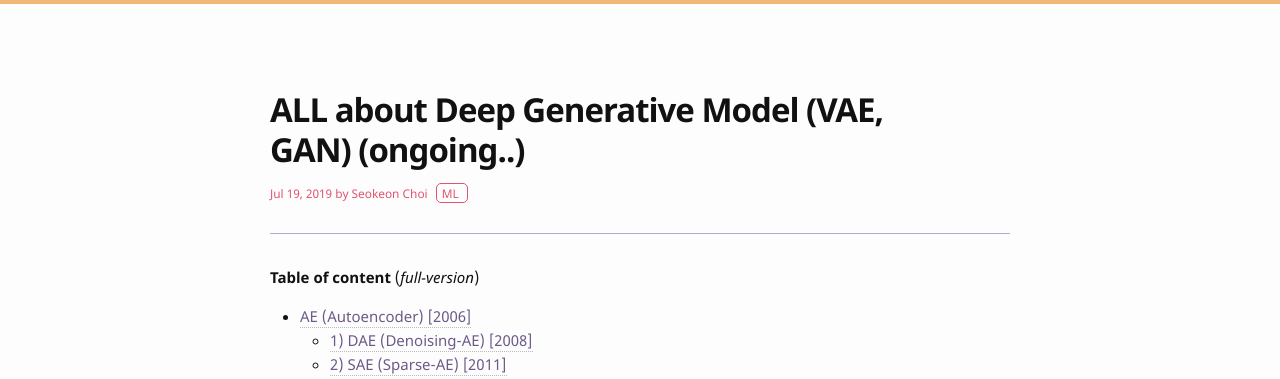
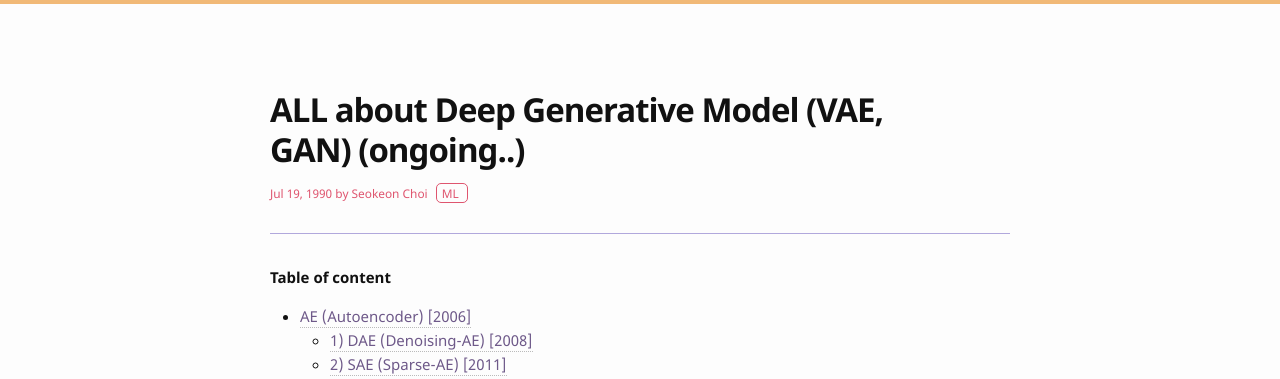
Before and after one commit to bismex/bismex.github.io, a Jekyll site: the page built from _posts/1990-07-19-ALL-DGM.md, in a window 1280 px wide and 900 px high. Shown: the top 379 px of the window. Built offline with Jekyll 4.4.1, drawn with Linux system fonts in a browser that asks for light colours.

Commit message:
Update and rename 2019-07-24-ALL-DGM.md to 1990-07-19-ALL-DGM.md

```diff
--- a/_posts/2019-07-24-ALL-DGM.md
+++ b/_posts/1990-07-19-ALL-DGM.md
@@ -1,7 +1,7 @@
 ---
 layout: post
 title: "ALL about Deep Generative Model (VAE, GAN) (ongoing..)"
-date: 2019-07-19 12:00:00
+date: 1990-07-19 13:15:00
 tags: ML
 ---
 
@@ -9,7 +9,7 @@ tags: ML
 
 ---
 
-**Table of content** (*full-version*)
+**Table of content**
 {: class="table-of-content"}
 * TOC
 {:toc}
```
